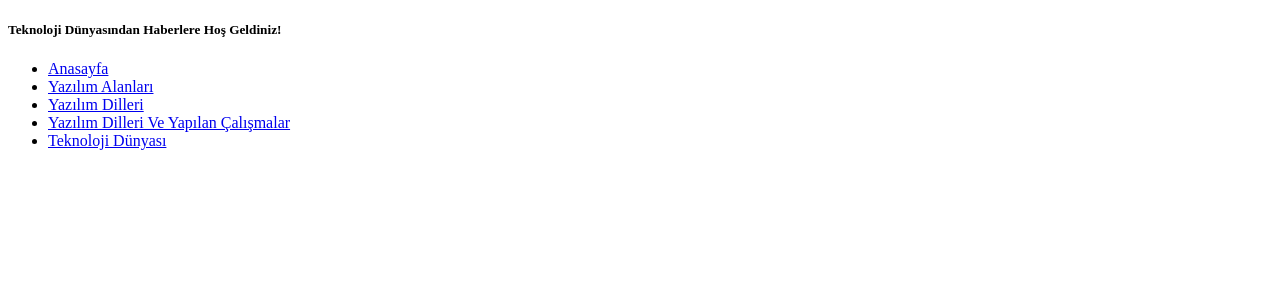
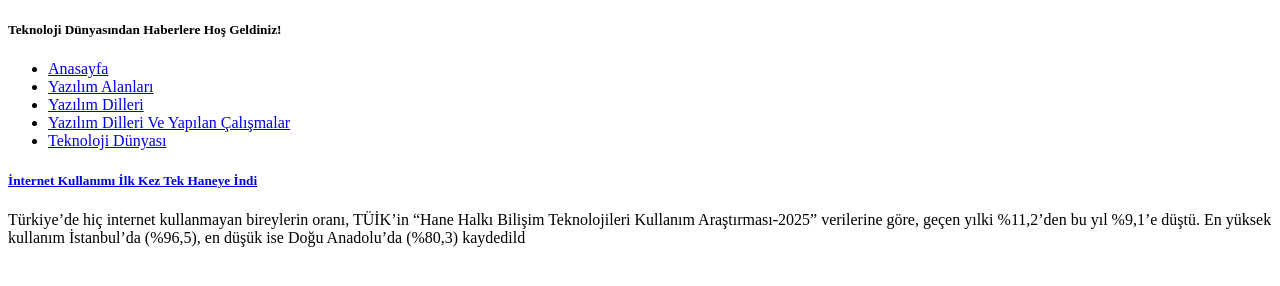
Before and after one commit to dursunkokturk/Font-End-School-HTML-Project-News-Site, a plain HTML site: page technology-news/technology-world.html in a window 1280 px wide. Drawn offline with Linux system fonts and the light colour scheme.

Commit message:
technology-world.html dosyasina haber 1 eklendi

```diff
--- a/technology-news/technology-world.html
+++ b/technology-news/technology-world.html
@@ -22,6 +22,23 @@
     </nav>
   </header>
 
+  <main>
+
+    <article>
+      <header>
+        <h5><a href="technology-news-1.html">İnternet Kullanımı İlk Kez Tek Haneye İndi</a></h5>
+      </header>
+      <section>
+        <p>
+          Türkiye’de hiç internet kullanmayan bireylerin oranı, TÜİK’in “Hane Halkı Bilişim Teknolojileri Kullanım
+          Araştırması-2025” verilerine göre, geçen yılki %11,2’den bu yıl %9,1’e düştü. En yüksek kullanım İstanbul’da
+          (%96,5), en düşük ise Doğu Anadolu’da (%80,3) kaydedild
+        </p>
+      </section>
+    </article>
+
+  </main>
+
 </body>
 
 </html>
```
